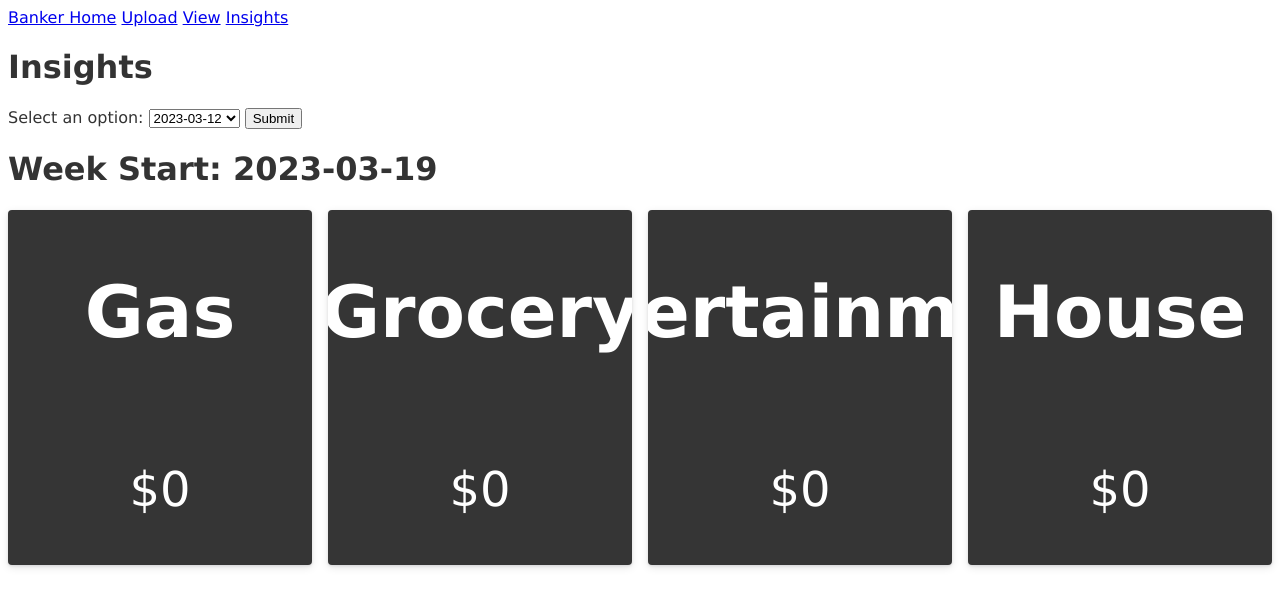
After one commit to jessegresock/banker, a Flask app: page /banker/insights in a window 1280 px wide. The commit adds this page. Shown: the top 607 px of the page. Run offline with Flask 3, Linux system fonts and the light colour scheme.

Commit message:
new insights route and testing of html boxes

```diff
--- a/app/banker/views.py
+++ b/app/banker/views.py
@@ -1,5 +1,5 @@
 import csv
-import datetime
+from datetime import datetime, date, timedelta
 
 from flask import request, render_template, redirect, url_for, flash, jsonify
 from sqlalchemy import create_engine, Table, Column, Integer, String, Date, MetaData, text
@@ -20,9 +20,9 @@ engine = db.create_engine(app.config['SQLALCHEMY_DATABASE_URI'])
 @banker.route('/', methods=['GET'])
 def home():
     # get date data for last month
-    today = datetime.date.today()
-    last_month_end = datetime.date(today.year, today.month, 1) - datetime.timedelta(days=1)
-    last_month_start = datetime.date(last_month_end.year, last_month_end.month, 1)
+    today = date.today()
+    last_month_end = date(today.year, today.month, 1) - timedelta(days=1)
+    last_month_start = date(last_month_end.year, last_month_end.month, 1)
 
     # get all database transaction data and filter for last month
     postgres_df = pd.read_sql_query(sql=text("SELECT * FROM citi_transaction_data"), con=engine.connect())
@@ -32,7 +32,7 @@ def home():
     gas_df = postgres_df[postgres_df['category'] == 'gas']
     grocery_df = postgres_df[postgres_df['category'] == 'grocery']
     entertainment_df = postgres_df[postgres_df['category'] == 'entertainment']
-    other_df = postgres_df[postgres_df['category'] == 'uncategorized']
+    other_df = postgres_df[~postgres_df['category'].isin(['gas', 'grocery', 'entertainment'])]
 
     # agg across each dataframe
     agg_gas_df = gas_df.groupby('category').agg({'debit': 'sum'})
@@ -96,19 +96,90 @@ def upload():
 
 @banker.route('/view', methods=['GET'])
 def view():
-    data = CitiTransactionData.query.all()
+    data = CitiTransactionData.query.order_by(CitiTransactionData.date.desc()).all()
     return render_template('banker/view.html', data=data)
 
 
 @banker.route('/update_row/<int:id>', methods=['POST'])
 def update_row(id):
     row = CitiTransactionData.query.filter_by(id=id).first()
-    row.status = request.form['status']
-    row.date = request.form['date']
-    row.description = request.form['description']
-    row.debit = request.form['debit']
-    row.credit = request.form['credit']
-    row.created_at = request.form['created_at']
     row.category = request.form['category']
     db.session.commit()
     return redirect(url_for('banker.view'))
+
+
+@banker.route('/insights', methods=['GET', 'POST'])
+def insights():
+    if request.method == 'POST':
+        week_start = datetime.strptime(request.form['dropdown'], '%Y-%m-%d').date()
+        week_end = (week_start + timedelta(days=week_start.weekday()))
+
+        # get all database transaction data and filter for last month
+        postgres_df = pd.read_sql_query(sql=text("SELECT * FROM citi_transaction_data"), con=engine.connect())
+        postgres_df = postgres_df[(postgres_df['date'] >= week_start) & (postgres_df['date'] <= week_end)]
+
+        # place into dataframes for processing
+        gas_df = postgres_df[postgres_df['category'] == 'gas']
+        grocery_df = postgres_df[postgres_df['category'] == 'grocery']
+        entertainment_df = postgres_df[postgres_df['category'] == 'entertainment']
+        other_df = postgres_df[~postgres_df['category'].isin(['gas', 'grocery', 'entertainment'])]
+
+        # agg across each dataframe
+        agg_gas_df = gas_df.groupby('category').agg({'debit': 'sum'})
+        agg_grocery_df = grocery_df.groupby('category').agg({'debit': 'sum'})
+        agg_entertainment_df = entertainment_df.groupby('category').agg({'debit': 'sum'})
+        agg_other_df = other_df.groupby('category').agg({'debit': 'sum'})
+
+        # get aggregate value, if empty return 0
+        gas_agg = agg_gas_df.values.tolist()[0][0] if not agg_gas_df.empty else 0
+        grocery_agg = agg_grocery_df.values.tolist()[0][0] if not agg_grocery_df.empty else 0
+        entertainment_agg = agg_entertainment_df.values.tolist()[0][0] if not agg_entertainment_df.empty else 0
+        other_agg = agg_other_df.values.tolist()[0][0] if not agg_other_df.empty else 0
+
+        render_context = {
+            'gas_data': '$'+ str(round(gas_agg, 2)),
+            'grocery_data': '$' + str(round(grocery_agg, 2)),
+            'entertainment_data': '$'+ str(round(entertainment_agg, 2)),
+            'other_data': '$'+ str(round(other_agg, 2)),
+            'week_start': week_start
+        }
+
+        return render_template('banker/insights.html', **render_context)
+
+    else:
+        today = date.today()
+        last_week_start = (today - timedelta(days=today.weekday() + 8))
+        last_week_end = (today - timedelta(days=today.weekday() + 2))
+
+        # get all database transaction data and filter for last month
+        postgres_df = pd.read_sql_query(sql=text("SELECT * FROM citi_transaction_data"), con=engine.connect())
+        postgres_df = postgres_df[(postgres_df['date'] >= last_week_start) & (postgres_df['date'] <= last_week_end)]
+
+        # place into dataframes for processing
+        gas_df = postgres_df[postgres_df['category'] == 'gas']
+        grocery_df = postgres_df[postgres_df['category'] == 'grocery']
+        entertainment_df = postgres_df[postgres_df['category'] == 'entertainment']
+        other_df = postgres_df[~postgres_df['category'].isin(['gas', 'grocery', 'entertainment'])]
+
+        # agg across each dataframe
+        agg_gas_df = gas_df.groupby('category').agg({'debit': 'sum'})
+        agg_grocery_df = grocery_df.groupby('category').agg({'debit': 'sum'})
+        agg_entertainment_df = entertainment_df.groupby('category').agg({'debit': 'sum'})
+        agg_other_df = other_df.groupby('category').agg({'debit': 'sum'})
+
+        # get aggregate value, if empty return 0
+        gas_agg = agg_gas_df.values.tolist()[0][0] if not agg_gas_df.empty else 0
+        grocery_agg = agg_grocery_df.values.tolist()[0][0] if not agg_grocery_df.empty else 0
+        entertainment_agg = agg_entertainment_df.values.tolist()[0][0] if not agg_entertainment_df.empty else 0
+        other_agg = agg_other_df.values.tolist()[0][0] if not agg_other_df.empty else 0
+
+        render_context = {
+            'gas_data': '$'+ str(round(gas_agg, 2)),
+            'grocery_data': '$' + str(round(grocery_agg, 2)),
+            'entertainment_data': '$'+ str(round(entertainment_agg, 2)),
+            'other_data': '$'+ str(round(other_agg, 2)),
+            'week_start': last_week_start
+        }
+
+
+        return render_template('banker/insights.html', **render_context)
--- a/app/static/banker_style.css
+++ b/app/static/banker_style.css
@@ -1,3 +1,43 @@
+@import url('https://fonts.googleapis.com/css?family=Noto+Sans&display=swap');
+
+body {
+    background: white;
+    color: #333;
+    font-family: Verdana, sans-serif;
+}
+
+.card {
+    display: flex;
+    flex-direction: column;
+    justify-content: center;
+    align-items: center;
+    background: #353535;
+    font-size: 3rem;
+    color: #fff;
+    box-shadow: rgba(3, 8, 20, 0.1) 0px 0.15rem 0.5rem, rgba(2, 8, 20, 0.1) 0px 0.075rem 0.175rem;
+    height: 100%;
+    width: 100%;
+    border-radius: 4px;
+    transition: all 500ms;
+    overflow: hidden;
+
+    background-size: cover;
+    background-position: center;
+    background-repeat: no-repeat;
+}
+
+/*.card:hover {
+    box-shadow: rgba(2, 8, 20, 0.1) 0px 0.35em 1.175em, rgba(2, 8, 20, 0.08) 0px 0.175em 0.5em;
+    transform: translateY(-3px) scale(1.1);
+}*/
+
+ .basic-grid {
+    display: grid;
+    gap: 1rem;
+
+    grid-template-columns: repeat(auto-fit, minmax(240px, 1fr));
+}
+
 .welcome-center {
     position: absolute;
     top: 10%;
--- a/app/templates/banker/home.html
+++ b/app/templates/banker/home.html
@@ -9,6 +9,7 @@
     <a href="/banker">Banker Home</a>
     <a href="/banker/upload">Upload</a>
     <a href="/banker/view">View</a>
+    <a href="/banker/insights">Insights</a>
     <div class="welcome-center">Welcome to Banker v1.1</div>
     <div class="today-center">Today: {{ today }}</div>
     <div class="monthly-center">Report For Month End: {{ month_end }}</div>
@@ -61,7 +62,7 @@
         <div class="box">
             <img src="{{ url_for('static', filename='shield-question.svg') }}">
             <div class="text">
-                <h3>Other</h3>
+                <h3>Misc.</h3>
                 <p>{{ other_data }}</p>
             </div>
         </div>
--- /dev/null
+++ b/app/templates/banker/insights.html
@@ -0,0 +1,33 @@
+<!DOCTYPE html>
+<html lang="en">
+  <head>
+    <meta charset="UTF-8" />
+    <meta name="viewport" content="width=device-width, initial-scale=1.0" />
+    <title>Basic Grid</title>
+    <link rel="stylesheet" href="{{ url_for('static', filename='banker_style.css') }}">
+  </head>
+  <body>
+    <a href="/banker">Banker Home</a>
+    <a href="/banker/upload">Upload</a>
+    <a href="/banker/view">View</a>
+    <a href="/banker/insights">Insights</a>
+    <h1>Insights</h1>
+    <form method="POST" action="/banker/insights">
+      <label for="dropdown">Select an option:</label>
+      <select id="dropdown" name="dropdown">
+        <option value="2023-03-12">2023-03-12</option>
+        <option value="2023-03-05">2023-03-05</option>
+        <option value="2023-02-26">2023-02-26</option>
+      </select>
+      <input type="submit" value="Submit">
+    </form>
+    <h1>Week Start: {{ week_start }}</h1>
+    <section class="basic-grid">
+        <div class="card"><h1>Gas</h1><p>{{ gas_data }}</p></div>
+        <div class="card"><h1>Grocery</h1><p>{{ grocery_data }}</p></div>
+        <div class="card"><h1>Entertainment</h1><p>{{ entertainment_data }}</p></div>
+        <div class="card"><h1>House</h1><p>{{ other_data }}</p></div>
+    </section>
+
+  </body>
+</html>
```
Also changed, not shown: app/templates/banker/view.html (+0 -8 lines).
